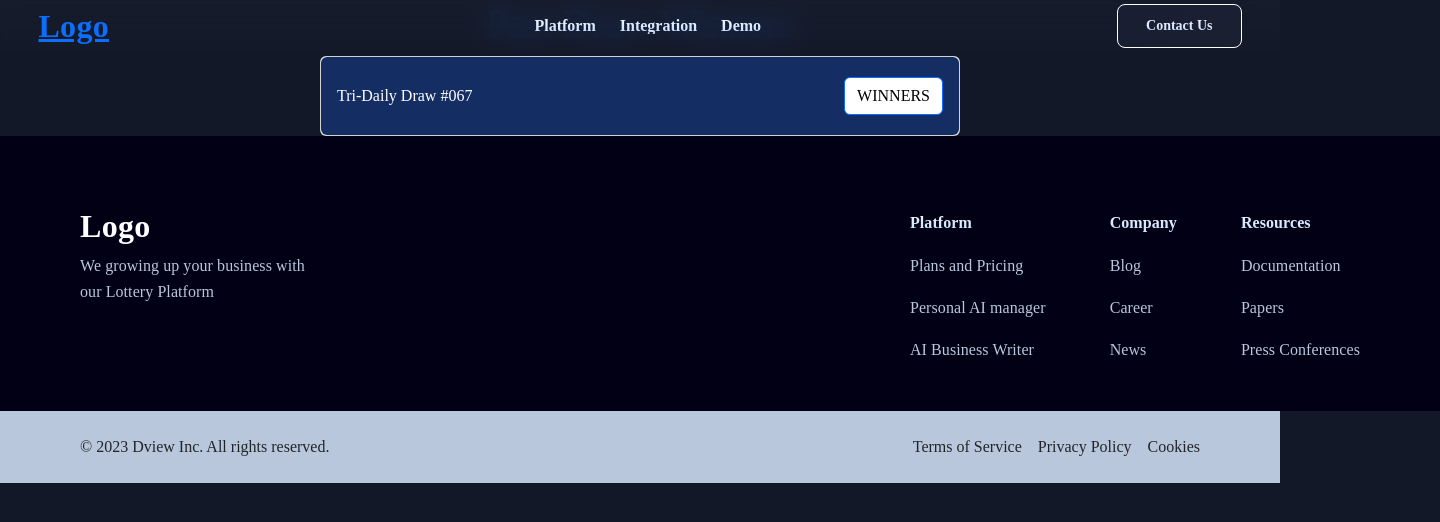
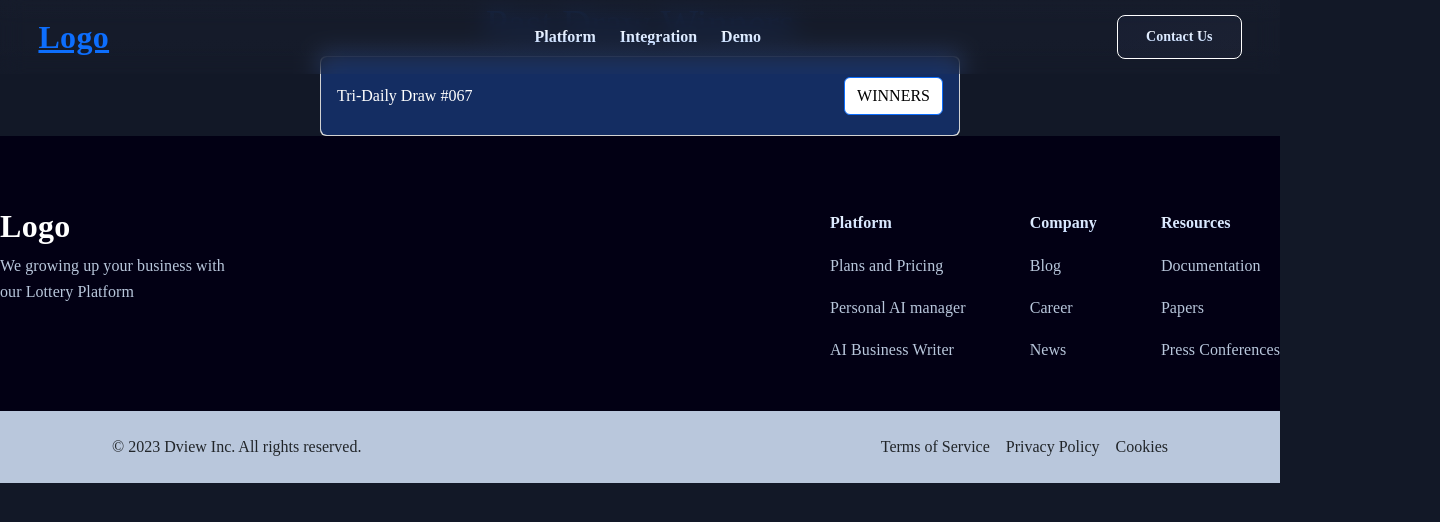
Before and after one commit to Flakee98/getlucky, a React (Create React App) app: page /winners in a window 1280 px wide. Shown: the top 522 px of the page, 1440 px wide, since content can reach past the window. Built offline with nearby package versions, Linux system fonts and the light colour scheme.

Commit message:
style fix on header and footer

```diff
--- a/src/App.css
+++ b/src/App.css
@@ -108,7 +108,7 @@ body {
 
 .header {
   display: flex;
-  padding: 4px 0px;
+  padding: 15px 0px;
   width: 100%;
   justify-content: center;
   align-items: center;
@@ -192,7 +192,7 @@ body {
 
 .footer1 {
   display: flex;
-  width: 80rem;
+  width: 100vw;
   padding: 6.5rem 5rem;
   justify-content: space-between;
   align-items: center;
@@ -283,7 +283,7 @@ body {
 
 .footer2 {
   display: flex;
-  width: 90rem;
+  width: 100vw;
   padding-top: 72px;
   flex-direction: column;
   justify-content: flex-end;
@@ -368,8 +368,8 @@ body {
 
 .footer3 {
   display: flex;
-  width: 80rem;
-  padding: 1.5rem 5rem;
+  width: 100vw;
+  padding: 1.5rem 7rem;
   justify-content: space-between;
   align-items: center;
   background: var(--secondary-text, #b9c7dc);
```
Also changed, not shown: src/Components/Footer.jsx (+0 -15 lines).
